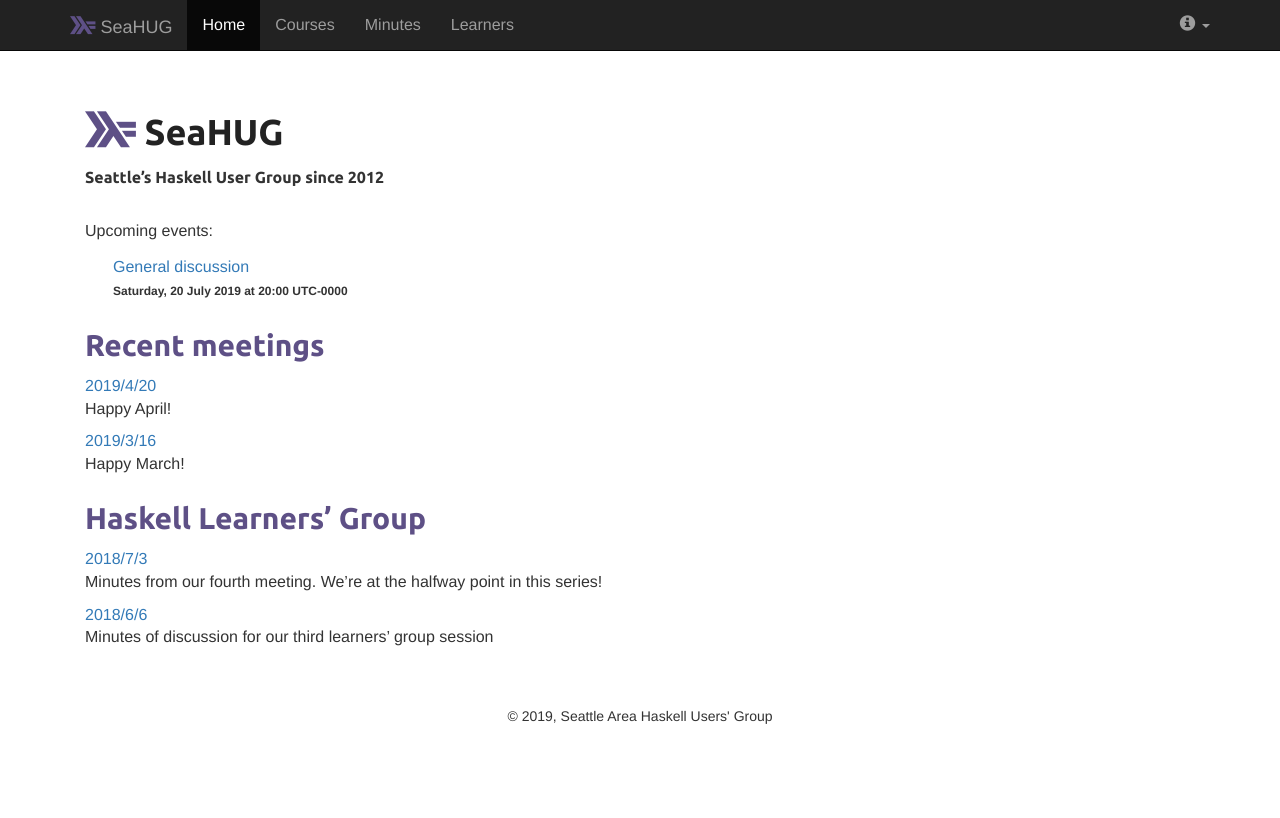
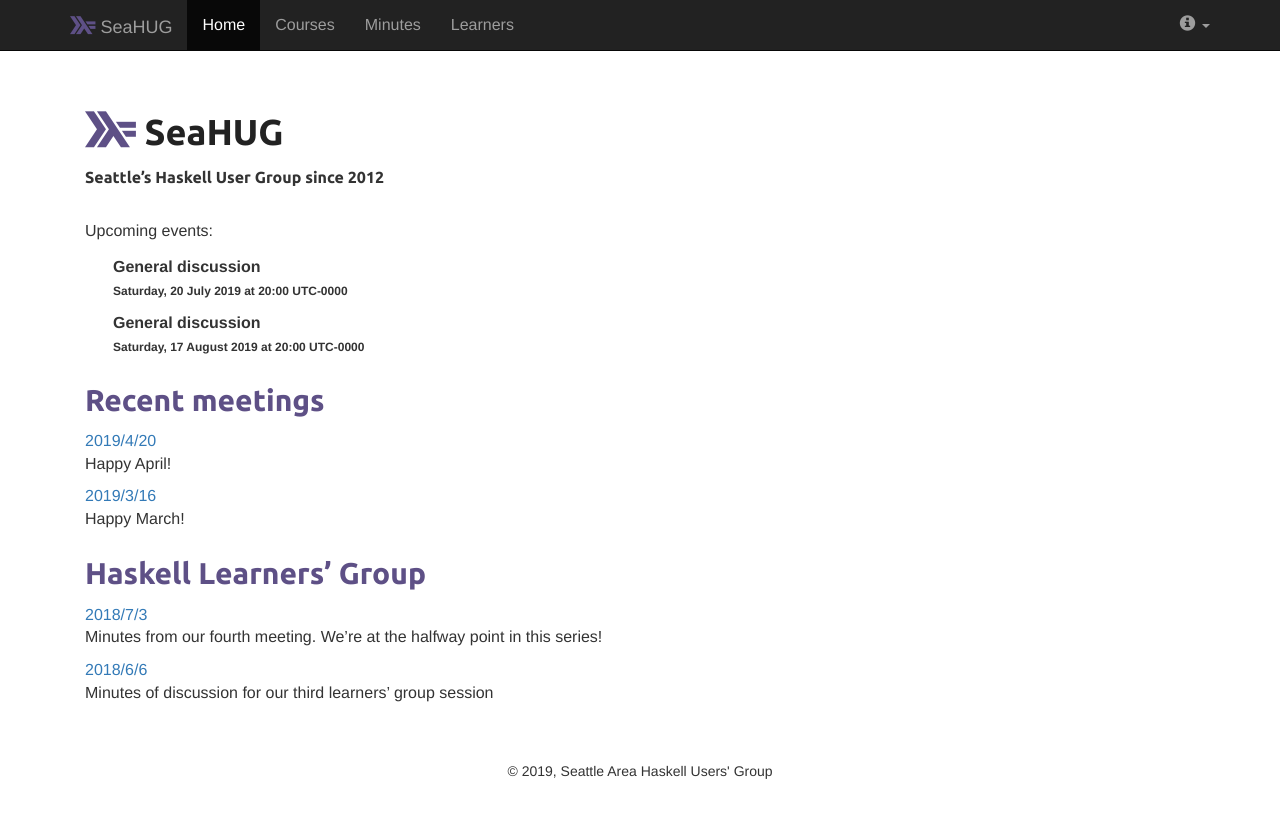
Before and after one commit to seahug/seahug.github.io, a Jekyll site: the page built from index.md, in a window 1280 px wide. Shown: the top 818 px of the page. Built offline with Jekyll 4.4.1, drawn with Linux system fonts in a browser that asks for light colours; nearby versions of some CDN libraries; part of the change alters nothing that is shown.

```diff
--- a/_layouts/default.html
+++ b/_layouts/default.html
@@ -76,8 +76,10 @@
       <script src="https://ajax.googleapis.com/ajax/libs/jquery/1.11.3/jquery.min.js"></script>
       <script src="{{ "/static/js/bootstrap.min.js" | relative_url }}"></script>
       <script src="{{ "/static/js/ie10-viewport-bug-workaround.js" | relative_url }}"></script>
-      {% if page.page_script %}
-      <script src="{{ page.page_script | relative_url }}"></script>
+      {% if page.page_scripts %}
+        {% for s in page.page_scripts %}
+          <script src="{{ s | relative_url }}"></script>
+        {% endfor %}
       {% endif %}
     </div>
     <footer>&copy; 2019, Seattle Area Haskell Users&#39; Group</footer>
--- a/index.md
+++ b/index.md
@@ -1,7 +1,9 @@
 ---
 title: SeaHUG
 layout: default
-page_script: /static/js/home.js
+page_scripts:
+- /static/js/util.js
+- /static/js/home.js
 ---
 # <span class="haskell-logo">&#57344;</span> SeaHUG
 Seattle's Haskell User Group since 2012
--- a/static/js/home.js
+++ b/static/js/home.js
@@ -128,50 +128,38 @@ function fetchUpcomingEvents(api, successCallback, errorCallback) {
   $.ajax(ajaxData);
 }
 
-function firstUpcomingEventBy(events, f) {
-  for (var i = 0; i < events.length; ++i) {
-    var e = events[i];
-    if (f(e)) {
-      return e;
-    }
-  }
-
-  return null;
-}
-
-function nextUpcomingEvents(events) {
-  var upcomingEvents = [];
-
-  // Always include next "General discussion" event
-  var e0 = firstUpcomingEventBy(
-      events,
-      function (e) { return e.name == "General discussion"; });
-  if (e0) { upcomingEvents.push(e0); }
-
-  // Include next event of any other type
-  var e1 = firstUpcomingEventBy(
-      events,
-      function (e) { return e.name != "General discussion"; });
-  if (e1) { upcomingEvents.push(e1); }
-
-  // Make sure they're in the right order!!
-  upcomingEvents.sort(function (a, b) {
-    if (a.time < b.time) { return -1; }
-    if (a.time > b.time) { return 1; }
-    return 0;
-  });
-
-  return upcomingEvents;
-}
-
 $(function () {
   fetchUpcomingEvents(UPCOMING_EVENTS_API, function (events) {
-    var upcomingEvents = nextUpcomingEvents(events);
+    var midnightToday = new Date().withUTCHours(0, 0, 0, 0);
+    var eventGroups = events
+      .filter(e => e.time.compareTo(midnightToday) >= 0)
+      .orderBy((a, b) => a.time.compareTo(b.time))
+      .groupBy(e => e.name === "General discussion");
+    var generalDiscussionEvents = eventGroups[true] || [];
+    var otherEvents = eventGroups[false] || [];
+    var upcomingEvents = generalDiscussionEvents
+      .slice(0, 2)
+      .concat(otherEvents.slice(0, 2))
+      .orderBy((a, b) => a.time.compareTo(b.time));
+
     var html = "<ul class=\"relaxed\" style=\"padding-left: 2em\">";
     for (var i = 0; i < upcomingEvents.length; ++i ) {
       var e = upcomingEvents[i];
-      html += "<li><a href=\"" + e.url + "\">" + e.name + "</a><br/>";
+      if (e.url) {
+        html += "<li><a href=\"" + e.url + "\">";
+      }
+      else {
+        html += "<li>";
+      }
+      html += "<strong>";
+      html += e.name;
+      html += "</strong>";
+      if (e.url) {
+        html += "</a>";
+      }
+      html += "<br/>";
       html += "<span>" + formatDateTime(new Date(e.time)) + "</span>";
+      html += "</li>";
     }
     html += "</ul>";
     $("#upcoming-events")
--- /dev/null
+++ b/static/js/util.js
@@ -0,0 +1,35 @@
+Date.prototype.compareTo = function(other) {
+  if (this < other) { return -1; }
+  if (this > other) { return 1; }
+  return 0;
+};
+
+Date.prototype.clone = function() {
+  return new Date(this.getTime());
+};
+
+Date.prototype.withUTCHours = function(...args) {
+  var result = this.clone();
+  result.setUTCHours(...args);
+  return result;
+};
+
+Array.prototype.orderBy = function(f) {
+  var result = this.slice(0);
+  result.sort(f);
+  return result;
+};
+
+Array.prototype.groupBy = function(f) {
+  var result = {};
+  for (var i = 0; i < this.length; ++i) {
+    var k = f(this[i]);
+    if (!(k in result)) {
+      result[k] = [this[i]];
+    }
+    else {
+      result[k].push(this[i]);
+    }
+  }
+  return result;
+};
--- a/upcoming-events.json
+++ b/upcoming-events.json
@@ -1,27 +1,22 @@
 {
   "results": [
     {
-      "event_url": "https://www.meetup.com/SEAHUG/events/262470935/",
       "name": "General discussion",
       "time": "2019-07-20T20:00:00.000Z"
     },
     {
-      "event_url": "https://www.meetup.com/SEAHUG/events/htlvcpyzlbwb/",
       "name": "General discussion",
       "time": "2019-08-17T20:00:00.000Z"
     },
     {
-      "event_url": "https://www.meetup.com/SEAHUG/events/htlvcpyzmbcc/",
       "name": "General discussion",
       "time": "2019-09-21T20:00:00.000Z"
     },
     {
-      "event_url": "https://www.meetup.com/SEAHUG/events/htlvcpyznbzb/",
       "name": "General discussion",
       "time": "2019-10-19T20:00:00.000Z"
     },
     {
-      "event_url": "https://www.meetup.com/SEAHUG/events/htlvcpyzpbvb/",
       "name": "General discussion",
       "time": "2019-11-16T21:00:00.000Z"
     }
```
